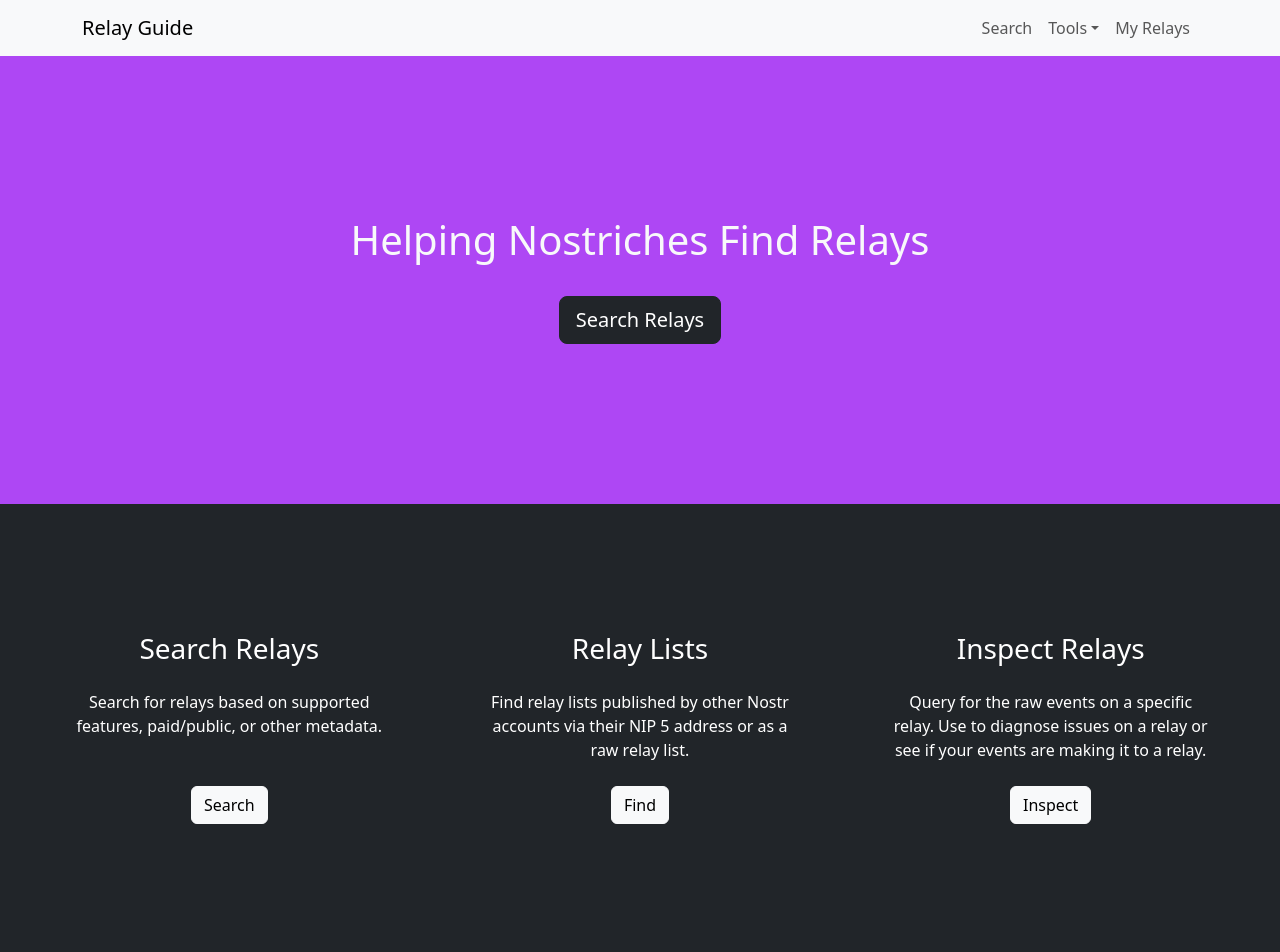
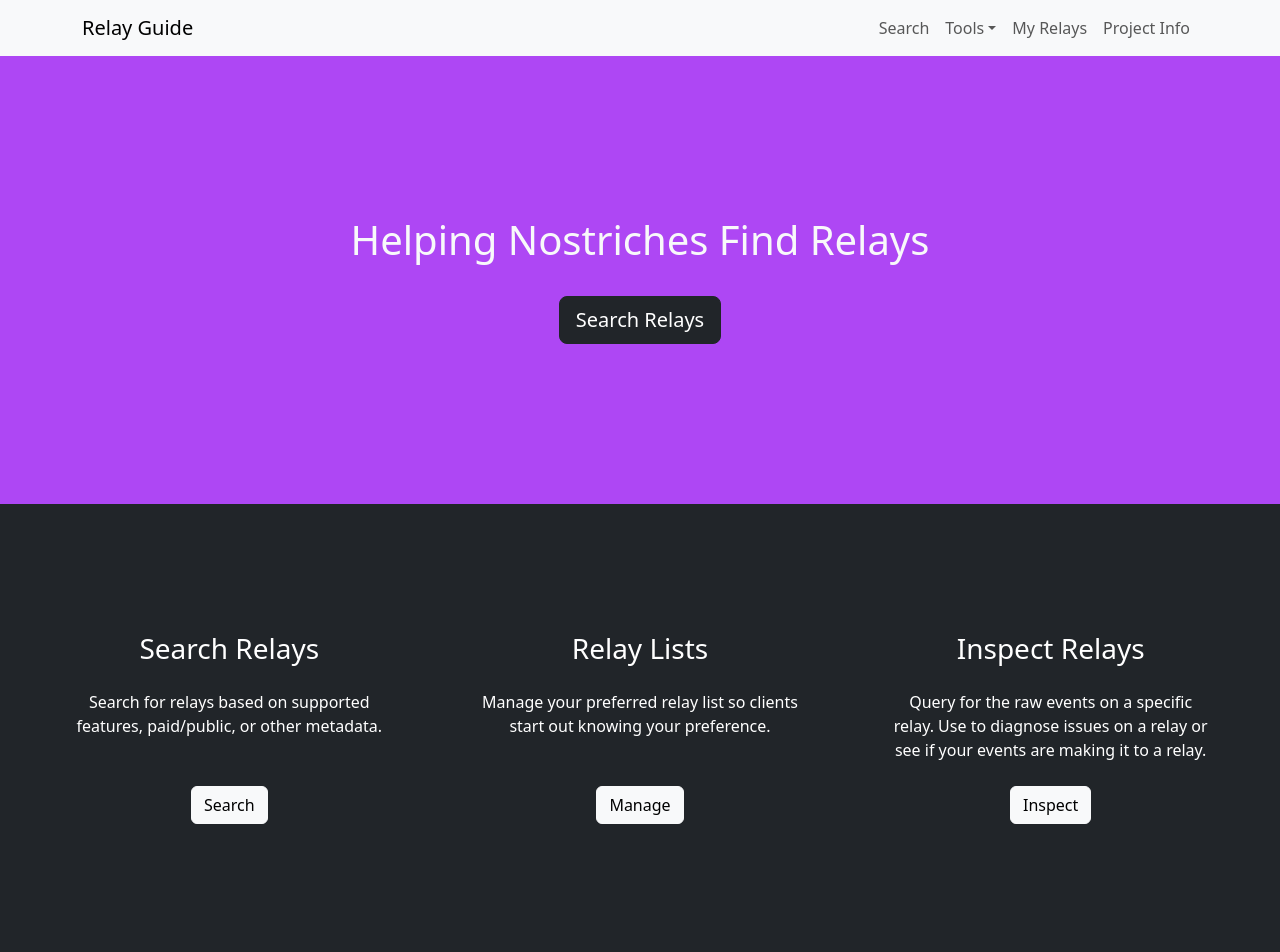
Before and after one commit to gregorygmwhite/nostr-relay-explorer, a React (Create React App) app in the folder frontend/: page / in a window 1280 px wide. Shown: the top 952 px of the page. Built offline with nearby package versions, Linux system fonts and the light colour scheme.

Commit message:
update project info

```diff
--- a/frontend/src/components/nav/nav.tsx
+++ b/frontend/src/components/nav/nav.tsx
@@ -6,6 +6,8 @@ import "./nav.css"
 
 const NavBarComponent: React.FC = () => {
     const location = useLocation();
+
+    const REPO_URL = "https://github.com/gregorygmwhite/nostr-relay-explorer";
 
     return (
         <Navbar bg="light" expand="lg">
@@ -28,6 +30,12 @@ const NavBarComponent: React.FC = () => {
                         <Nav.Link
                             href={pages.getMyRelays()}
                             className={location.pathname === pages.getMyRelays() ? 'active' : ''}>My Relays</Nav.Link>
+                        <Nav.Link
+                            href={REPO_URL}
+                            target="_blank"
+                        >
+                            Project Info
+                        </Nav.Link>
                     </Nav>
                 </Navbar.Collapse>
             </Container>
--- a/frontend/src/pages/home.tsx
+++ b/frontend/src/pages/home.tsx
@@ -45,8 +45,8 @@ export default function HomePage() {
                                 <div className="h3">
                                     Relay Lists
                                 </div>
-                                <div className="mt-3">Find relay lists published by other Nostr accounts via their NIP 5 address or as a raw relay list.</div>
-                                <Button href={pages.getRelayLists()} className="mt-auto" variant="light">Find</Button>
+                                <div className="mt-3">Manage your preferred relay list so clients start out knowing your preference.</div>
+                                <Button href={pages.getMyRelays()} className="mt-auto" variant="light">Manage</Button>
                             </div>
                         </div>
                         <div className="text-center mt-5 mb-5" style={{ width: "20rem"}}>
```
Also changed, not shown: 1 other file (tests, documents, lock files or other folders).
